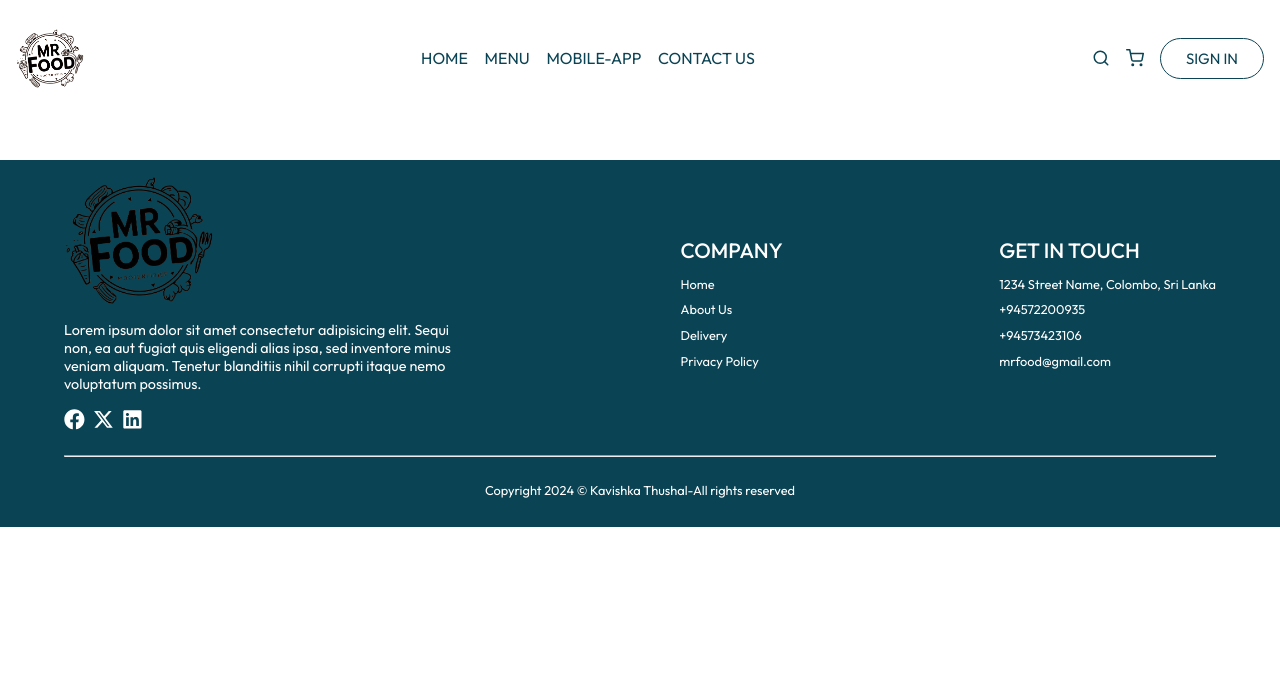
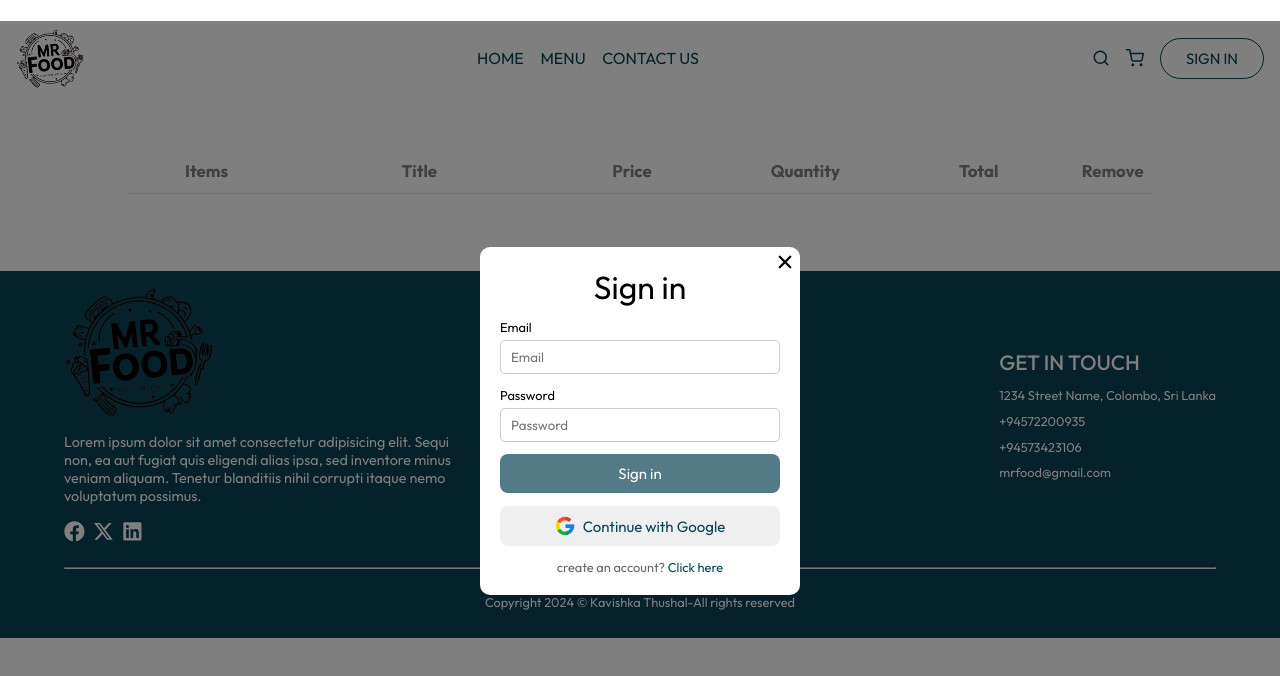
Before and after one commit to KavishkaThushal/Mr-Food, a React (Vite) app in the folder frontend/: page /cart in a window 1280 px wide. Both pictures are taken after a click on the button "SIGN IN". Shown: the top 676 px of the page. Built offline with nearby package versions, Linux system fonts and the light colour scheme.

Commit message:
cart section done

```diff
--- a/frontend/src/App.jsx
+++ b/frontend/src/App.jsx
@@ -3,15 +3,21 @@ import Navbar from './components/Navbar/Navbar'
 import Home from './pages/Home/Home'
 import StoreProvider from './context/storeContext'
 import Footer from './components/Footer/Footer'
+import { useState } from 'react'
+import SignPopUp from './components/SignPopUp/SignPopUp'
+import Cart from './pages/Cart/Cart'
 function App() {
-
+  const [signPopUp,setSignPopUp] = useState(false)
+  console.log(signPopUp);
   return (
     <div className='app'>
       <StoreProvider>
         <BrowserRouter>
-    <Navbar />
+        {signPopUp? <SignPopUp setSignPopUp={setSignPopUp}/>:<></>}
+    <Navbar setSignPopUp={setSignPopUp} />
       <Routes>
         <Route path="/" element={<Home/>} />
+        <Route path="/cart" element={<Cart/>} />
       </Routes>
       <Footer />
     </BrowserRouter>
--- a/frontend/src/components/FoodDisplay/FoodDisplay.jsx
+++ b/frontend/src/components/FoodDisplay/FoodDisplay.jsx
@@ -5,7 +5,7 @@ import FoodItem from '../FoodItem/FoodItem'
 function FoodDisplay({category}) {
     const {foodList} = useContext(StoreContext)
   return (
-    <div className='fooddisplay-section'>
+    <div className='fooddisplay-section' id='fooddisplay-section'>
         <div className='foodDisplay-title'>
             <h1>Top dishes near you.</h1>
 
--- a/frontend/src/components/Footer/Footer.jsx
+++ b/frontend/src/components/Footer/Footer.jsx
@@ -5,7 +5,7 @@ import { FaFacebook,FaLinkedin  } from "react-icons/fa";
 import { FaXTwitter } from "react-icons/fa6";
 function Footer() {
   return (
-    <div className='footer-section'>
+    <div className='footer-section' id='footer-section'>
     <div className='footer-content'>
         <div className='footer-left'>
            <img src={Logo} alt='logo' className='footer-logo' />
--- a/frontend/src/components/MenuExplore/MenuExplore.jsx
+++ b/frontend/src/components/MenuExplore/MenuExplore.jsx
@@ -31,7 +31,7 @@ function MenuExplore({category,setCategory}) {
     }
 }
   return (
-    <div className='menu-section'>
+    <div className='menu-section' id='menu-section'>
         <div className='menu-title'>
             <h1>Explore our menu</h1>
             <p>Choose from the diverse menu featuring a delectable array of dishes.Our mission is to satisfy your cravings and elevate your dining experience.One delicious meat at time.</p>
--- a/frontend/src/components/Navbar/Navbar.jsx
+++ b/frontend/src/components/Navbar/Navbar.jsx
@@ -2,28 +2,32 @@ import React, { useState } from 'react'
 import './Navbar.css'
 import { FiSearch,FiShoppingCart  } from "react-icons/fi";
 import { RxHamburgerMenu } from "react-icons/rx";
+import { Link } from 'react-router-dom';
 import Logo from '../../assets/logo.png'
-function Navbar() {
+import { useNavigate } from 'react-router-dom';
+function Navbar({setSignPopUp}) {
   const [menu,setMenu] = useState('')
   const [menuShow,setMenuShow] = useState(false)
+  const navigate=useNavigate()
+
   return (
    <div className='nav-bar'>
     <img src={Logo} alt='logo' className='logo' />
 
     <ul className='nav-menu'>
 
-        <li onClick={()=>(setMenu('home'))} className={menu==='home'? 'active':''}>HOME</li>
-        <li onClick={()=>(setMenu('menu'))} className={menu==='menu'? 'active':''}>MENU</li>
-        <li onClick={()=>(setMenu('mobile-app'))} className={menu==='mobile-app'? 'active':''}>MOBILE-APP</li>
-        <li onClick={()=>(setMenu('contact'))} className={menu==='contact'? 'active':''}>CONTACT US</li>
+        <Link to='/' onClick={()=>(setMenu('home'))} className={menu==='home'? 'active':''}>HOME</Link>
+        <a href='#menu-section' onClick={()=>(setMenu('menu'))} className={menu==='menu'? 'active':''}>MENU</a>
+
+        <a href='#footer-section' onClick={()=>(setMenu('contact'))} className={menu==='contact'? 'active':''}>CONTACT US</a>
 
     </ul>
 
     <div className='nav-right'>
 
      <FiSearch  />
-     <FiShoppingCart  />
-     <button className='sign-btn'>SIGN IN</button>
+     <FiShoppingCart onClick={()=>(navigate('/cart'))} />
+     <button onClick={()=>(setSignPopUp(true))} className='sign-btn'>SIGN IN</button>
      <RxHamburgerMenu className='menu-icon' onClick={()=>(setMenuShow(!menuShow))}/>
     </div>
 
@@ -31,12 +35,12 @@ function Navbar() {
     <ul className='toggle-nav-menu'>
 
       <li onClick={()=>(setMenu('home'))} className={menu==='home'? 'active':''}>HOME</li>
-      <li onClick={()=>(setMenu('menu'))} className={menu==='menu'? 'active':''}>MENU</li>
-      <li onClick={()=>(setMenu('mobile-app'))} className={menu==='mobile-app'? 'active':''}>MOBILE-APP</li>
-      <li onClick={()=>(setMenu('contact'))} className={menu==='contact'? 'active':''}>CONTACT US</li>
+      <a href='#menu-section' onClick={()=>(setMenu('menu'))} className={menu==='menu'? 'active':''}>MENU</a>
+
+      <a href='#footer-section' onClick={()=>(setMenu('contact'))} className={menu==='contact'? 'active':''}>CONTACT US</a>
 
   </ul>
-  <button className='toggle-sign-btn'>SIGN IN</button>
+  <button onClick={()=>(setSignPopUp(true))} className='toggle-sign-btn'>SIGN IN</button>
 
     </div>:''}
    </div>
--- /dev/null
+++ b/frontend/src/components/Oath/Oath.css
@@ -0,0 +1,24 @@
+.oath-btn{
+    display: flex;
+    flex-direction: row;
+    gap: .5rem;
+    cursor: pointer;
+    color: #0A4354;
+    padding: 10px 25px;
+    border-radius: 8px;
+    justify-content: center;
+    align-items: center;
+    font-size: 15px;
+    transition: all 0.3s ease-in-out;
+    text-align: center;
+    outline: none;
+    border: none;
+}
+.oath-btn:hover{
+    background: rgba(10, 67, 84,0.3);
+    color: white;
+}
+
+.oath-btn img{
+    width: 20px;
+}
--- /dev/null
+++ b/frontend/src/components/Oath/Oath.jsx
@@ -0,0 +1,12 @@
+import React from 'react'
+import './Oath.css'
+import googleImg from '../../assets/google.png'
+function Oath() {
+  return (
+    <>
+     <button className='oath-btn'><img src={googleImg} alt='google-icon'/>Continue with Google</button>
+    </>
+  )
+}
+
+export default Oath
--- /dev/null
+++ b/frontend/src/components/SignPopUp/SignPopUp.css
@@ -0,0 +1,115 @@
+.popup-container{
+    z-index: 10;
+    background-color: rgba(0, 0, 0, 0.5);
+    width: 100%;
+    height: 100%;
+    display: flex;
+    position: absolute;
+    justify-content: center;
+    align-items: center;
+}
+
+.popup-container .popup-box{
+    background-color: white;
+    position: relative;
+    padding: 20px;
+    border-radius: 10px;
+    width: 25%;
+    gap: .8rem;
+    display: flex;
+    flex-direction: column;
+    justify-content: space-around;
+}
+.popup-container h1{
+    text-align: center;
+    font-weight: 400;
+}
+
+.popup-container span{
+    display: flex;
+    flex-direction: column;
+    gap: .3rem;
+}
+.popup-container span input{
+    padding: 8px 10px;
+    border: 1px solid #ccc;
+    border-radius: 5px;
+    outline: none;
+}
+
+.popup-container span label{
+    font-size: .8rem;
+    font-weight: 400;
+}
+.popup-container .close-icon{
+    position: absolute;
+    font-size: 1.5rem;
+    cursor: pointer;
+    font-weight: lighter;
+
+    top: 1%;
+    right: 1%;
+}
+
+.popup-container .close-icon:hover{
+
+    color:rgba(10, 67, 84,0.7) ;
+}
+
+.popup-container .popup-sign-btn{
+    background-color: rgba(10, 67, 84,0.7);
+    color: white;
+    padding: 10px 25px;
+    border-radius: 8px;
+    cursor: pointer;
+    font-size: 15px;
+    transition: all 0.3s ease-in-out;
+    text-align: center;
+    outline: none;
+    border: none;
+}
+
+.popup-container .popup-sign-btn:hover{
+    background-color: #0A4354;
+    color: white;
+}
+
+.popup-container p{
+    font-size: .8rem;
+    text-align: center;
+    color: #676767;
+}
+.here{
+    background: none;
+    border: none;
+    cursor: pointer;
+    font-size: .8rem;
+    color: #0A4354;
+}
+
+@media screen and (max-width: 1045px){
+    .popup-container .popup-box{
+        width: 35%;
+    }
+
+}
+@media screen and (max-width: 750px){
+    .popup-container .popup-box{
+        width: 40%;
+    }
+
+}
+@media screen and (max-width: 650px){
+    .popup-container .popup-box{
+        width: 45%;
+    }
+
+
+}
+@media screen and (max-width: 580px){
+    .popup-container .popup-box{
+        width: 45%;
+    }
+
+
+}
--- /dev/null
+++ b/frontend/src/components/SignPopUp/SignPopUp.jsx
@@ -0,0 +1,39 @@
+import React, { useState } from 'react'
+import './SignPopUp.css'
+import { IoClose } from "react-icons/io5";
+import Oath from '../Oath/Oath';
+function SignPopUp({setSignPopUp}) {
+      const [accontUserState,setAccountUserState] = useState('sign-in')
+
+  return (
+    <div className='popup-container'>
+        <div className='popup-box'>
+        <IoClose className='close-icon' onClick={()=>(setSignPopUp(false))}/>
+        {accontUserState==='sign-in'? <h1>Sign in</h1>:<h1>Sign up</h1>}
+        {accontUserState==='sign-in'? <></>:<span>
+            <label>Username</label>
+            <input type='text' placeholder='Username'/>
+        </span>}
+        <span>
+            <label>Email</label>
+            <input type='email' placeholder='Email' required/>
+        </span>
+        <span>
+            <label>Password</label>
+            <input type='password' placeholder='Password' required/>
+        </span>
+        {accontUserState==='sign-in'?<button className='popup-sign-btn'>Sign in</button>:<button className='popup-sign-btn'>Create an account</button>}
+        <Oath/>
+        {accontUserState==='sign-in'?<p>create an account? <button className='here' onClick={()=>(setAccountUserState('sign-up'))}>Click here</button></p>:<p>already have an account? <button className='here' onClick={()=>(setAccountUserState('sign-in'))}>Login here</button></p>}
+
+
+
+
+
+        </div>
+
+    </div>
+  )
+}
+
+export default SignPopUp
--- a/frontend/src/index.css
+++ b/frontend/src/index.css
@@ -4,6 +4,7 @@
   margin: 0;
   box-sizing: border-box;
   font-family: 'Outfit', sans-serif;
+  scroll-behavior: smooth;
 }
 
 body{
--- /dev/null
+++ b/frontend/src/pages/Cart/Cart.css
@@ -0,0 +1,53 @@
+.cart-section{
+    display: flex;
+    width: 80%;
+    margin: 4rem auto;
+    flex-direction: column;
+}
+
+.cart-section .cart-title{
+    display: grid;
+    grid-template-columns: 1fr 1.5fr 1fr 1fr 1fr .5fr ;
+    gap: 1rem;
+    row-gap: 1rem;
+    font-size: .9rem;
+    font-weight: 400;
+    color: grey;
+    text-align: center;
+
+}
+
+.cart-content{
+    display: grid;
+    grid-template-columns: 1fr 1.5fr 1fr 1fr 1fr .5fr ;
+    gap: 1rem;
+    row-gap: 1rem;
+    font-size: .9rem;
+    font-weight: 400;
+    color: grey;
+    align-items: center;
+    text-align: center;
+
+}
+
+.cart-content img{
+    width: 50px;
+    height: 50px;
+    object-fit: cover;
+    justify-self: center;
+}
+.cart-line{
+    margin: .8rem 0;
+    height: 1px;
+    background-color: #e2e2e2;
+    border: none;
+}
+.cart-content .item-remover{
+    color: red;
+    cursor: pointer;
+    font-size: 1.2rem;
+
+}
+.cart-content .item-remover:hover{
+    color: #f75f5f;
+}
--- /dev/null
+++ b/frontend/src/pages/Cart/Cart.jsx
@@ -0,0 +1,45 @@
+import React, { useContext } from 'react'
+import './Cart.css'
+import { StoreContext } from '../../context/storeContext'
+function Cart() {
+
+    const {cardItems,removeFromCart,foodList} =useContext(StoreContext)
+
+  return (
+    <div className='cart-section'>
+        <div className='cart-title'>
+            <h3>Items</h3>
+            <h3>Title</h3>
+            <h3>Price</h3>
+            <h3>Quantity</h3>
+            <h3>Total</h3>
+            <h3>Remove</h3>
+        </div>
+        <hr className='cart-line'/>
+        {
+            foodList.map((item,i)=>{
+                if(cardItems[item._id]>0){
+
+                    return(
+                        <div key={i}>
+                            <div className='cart-content'>
+                            <img src={item.image} alt={item.name} />
+                            <p>{item.name}</p>
+                            <p>Rs.{item.price}.00</p>
+                            <p>{cardItems[item._id]}</p>
+                            <p>Rs.{cardItems[item._id]*item.price}.00</p>
+                            <p onClick={()=>(removeFromCart(item._id))} className='item-remover'>x</p>
+                            </div>
+                            <hr className='cart-line'/>
+                        </div>
+                    )
+                }
+            })
+        }
+
+
+    </div>
+  )
+}
+
+export default Cart
```
Also changed, not shown: frontend/src/assets/google.png (added).
